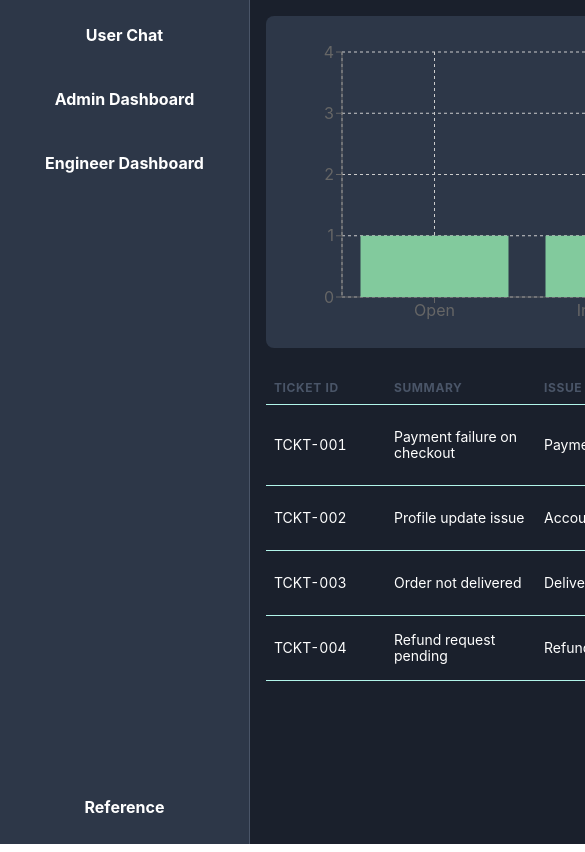
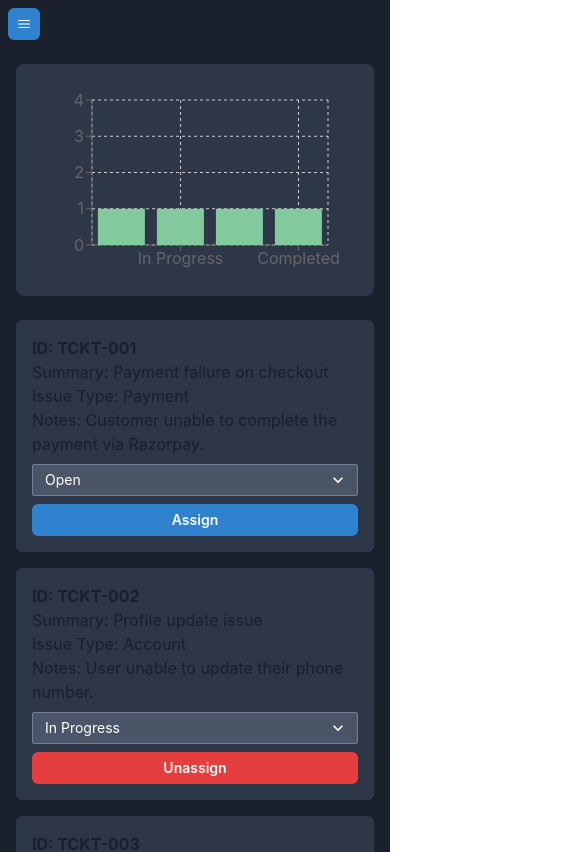
Before and after one commit to dhanyaaleena/ai_support_chat_assistant, a Next.js app in the folder chat-assistant-frontend/: page /support-chat/admin in a window 390 px wide. Shown: the top 852 px of the page, 585 px wide, since content can reach past the window. Built offline with nearby package versions, Linux system fonts and the light colour scheme.

Commit message:
added mobile view changes

```diff
--- a/chat-assistant-frontend/package.json
+++ b/chat-assistant-frontend/package.json
@@ -9,6 +9,7 @@
     "lint": "next lint"
   },
   "dependencies": {
+    "@chakra-ui/icons": "^2.2.4",
     "@chakra-ui/react": "^2.10.5",
     "@chakra-ui/toast": "^7.0.2",
     "@emotion/react": "^11.14.0",
@@ -19,6 +20,7 @@
     "package.json": "^2.0.1",
     "react": "^18.3.1",
     "react-dom": "^18.3.1",
+    "react-icons": "^5.4.0",
     "recharts": "^2.15.1"
   },
   "devDependencies": {
--- a/chat-assistant-frontend/src/pages/admin/index.jsx
+++ b/chat-assistant-frontend/src/pages/admin/index.jsx
@@ -1,45 +1,38 @@
-import { Box, Table, Thead, Tbody, Tr, Th, Td, Button, Flex, Select } from '@chakra-ui/react';
+import {
+  Box, Table, Thead, Tbody, Tr, Th, Td, Button, Flex, Select,
+  useBreakpointValue, IconButton, Drawer, DrawerOverlay, DrawerContent, DrawerCloseButton
+} from '@chakra-ui/react';
 import { useState, useEffect } from 'react';
 import { BarChart, Bar, XAxis, YAxis, Tooltip, CartesianGrid, ResponsiveContainer } from 'recharts';
 import { getTickets, updateTicketStatus, assignTicketToEngineer, unassignTicket } from '../../utils/localStorage';
 import Sidebar from '../../components/Sidebar';
+import { FiMenu } from "react-icons/fi";
+import { HamburgerIcon } from '@chakra-ui/icons';
 
 export default function AdminView() {
   const [tickets, setTickets] = useState([]);
+  const [isSidebarOpen, setSidebarOpen] = useState(false);
+  const isMobile = useBreakpointValue({ base: true, md: false });
 
   useEffect(() => {
-    // Load tickets from localStorage and merge with sample tickets on app startup
     setTickets(getTickets());
   }, []);
 
   const handleStatusChange = (ticketId, newStatus) => {
-    // Update the status of the ticket in localStorage and state
     updateTicketStatus(ticketId, newStatus);
-    const updatedTickets = tickets.map((ticket) =>
-      ticket.id === ticketId ? { ...ticket, status: newStatus } : ticket
-    );
-    setTickets(updatedTickets);
+    setTickets(tickets.map(ticket => ticket.id === ticketId ? { ...ticket, status: newStatus } : ticket));
   };
 
   const handleAssign = (ticketId) => {
-    // Assign ticket to engineer and update in localStorage and state
     assignTicketToEngineer(ticketId, true);
-    const updatedTickets = tickets.map((ticket) =>
-      ticket.id === ticketId ? { ...ticket, assignedToEngineer: true } : ticket
-    );
-    setTickets(updatedTickets);
+    setTickets(tickets.map(ticket => ticket.id === ticketId ? { ...ticket, assignedToEngineer: true } : ticket));
   };
 
   const handleUnassign = (ticketId) => {
-    // Unassign ticket from engineer and update in localStorage and state
     unassignTicket(ticketId);
-    const updatedTickets = tickets.map((ticket) =>
-      ticket.id === ticketId ? { ...ticket, assignedToEngineer: false } : ticket
-    );
-    setTickets(updatedTickets);
+    setTickets(tickets.map(ticket => ticket.id === ticketId ? { ...ticket, assignedToEngineer: false } : ticket));
   };
 
-  // Function to generate chart data based on ticket status
   const getChartData = () => {
     const statusCounts = tickets.reduce((acc, ticket) => {
       acc[ticket.status] = (acc[ticket.status] || 0) + 1;
@@ -53,17 +46,48 @@ export default function AdminView() {
   };
 
   return (
-    <Flex>
-      {/* Sidebar */}
-      <Box width="250px" bg="gray.800" color="white" position="fixed" height="100vh">
+    <Flex direction="column" minH="100vh" bg="gray.800" color="e0e1dd">
+      {/* Mobile Sidebar Toggle */}
+      {isMobile && (
+        <IconButton
+          icon={<FiMenu />}
+          aria-label="Open Menu"
+          onClick={() => setSidebarOpen(true)}
+          position="absolute"
+          top={2}
+          left={2}
+          zIndex="1000"
+          colorScheme="blue"
+          size="sm"
+        />
+      )}
+
+      {/* Sidebar for Desktop & Mobile Drawer */}
+      {!isMobile && (
+        <Box width="250px" bg="gray.900" position="fixed" height="100vh">
           <Sidebar />
         </Box>
+      )}
+      {isMobile && (
+        <Drawer isOpen={isSidebarOpen} placement="left" onClose={() => setSidebarOpen(false)}>
+          <DrawerOverlay />
+          <DrawerContent bg="gray.900" p={4}>
+            <DrawerCloseButton color="e0e1dd" />
+            <Sidebar />
+          </DrawerContent>
+        </Drawer>
+      )}
 
-      {/* Admin Dashboard */}
-      <Box p={4} bg="gray.800" color="white" minH="100vh" flex="1" marginLeft="250px">
+      {/* Main Content */}
+      <Box
+        p={4}
+        flex="1"
+        ml={isMobile ? 0 : "250px"}
+        mt={isMobile ? 12 : 0} // Added margin-top for mobile to avoid overlap with button
+      >
         {/* Ticket Statistics Graph */}
         <Box bg="gray.700" p={4} mb={6} borderRadius="lg">
-          <ResponsiveContainer width="100%" height={300}>
+          <ResponsiveContainer width="100%" height={isMobile ? 200 : 300}>
             <BarChart data={getChartData()} margin={{ top: 20, right: 30, left: 0, bottom: 5 }}>
               <CartesianGrid strokeDasharray="3 3" />
               <XAxis dataKey="name" />
@@ -74,35 +98,34 @@ export default function AdminView() {
           </ResponsiveContainer>
         </Box>
 
-        {/* Ticket Table */}
+        {/* Ticket Table (Desktop) */}
+        {!isMobile ? (
           <Box overflowX="auto">
             <Table variant="simple" colorScheme="teal" size="sm">
               <Thead>
                 <Tr>
-                <Th p={2} minWidth="120px">Ticket ID</Th>
-                <Th p={2} minWidth="150px">Summary</Th>
-                <Th p={2} minWidth="120px">Issue Type</Th>
-                <Th p={2} minWidth="150px" maxWidth="200px" isTruncated>Additional Notes</Th>
-                <Th p={2} minWidth="120px">Status</Th>
-                <Th p={2} minWidth="150px">Actions</Th>
+                  <Th>Ticket ID</Th>
+                  <Th>Summary</Th>
+                  <Th>Issue Type</Th>
+                  <Th>Additional Notes</Th>
+                  <Th>Status</Th>
+                  <Th>Actions</Th>
                 </Tr>
               </Thead>
               <Tbody>
-              {tickets.map((ticket) => (
+                {tickets.map(ticket => (
                   <Tr key={ticket.id}>
-                  <Td p={2}>{ticket.id}</Td>
-                  <Td p={2}>{ticket.summary}</Td>
-                  <Td p={2}>{ticket.issueType}</Td>
-                  <Td p={2} style={{ whiteSpace: 'normal', wordBreak: 'break-word' }}>
-                    {ticket.additionalNotes}
-                  </Td>
-                  <Td p={2}>
+                    <Td>{ticket.id}</Td>
+                    <Td>{ticket.summary}</Td>
+                    <Td>{ticket.issueType}</Td>
+                    <Td>{ticket.additionalNotes}</Td>
+                    <Td>
                       <Select
                         value={ticket.status}
                         onChange={(e) => handleStatusChange(ticket.id, e.target.value)}
                         bg="gray.600"
                         borderColor="gray.500"
-                      color="white"
+                        color="e0e1dd"
                         size="sm"
                       >
                         <option value="Open">Open</option>
@@ -111,15 +134,15 @@ export default function AdminView() {
                         <option value="Blocked">Blocked</option>
                       </Select>
                     </Td>
-                  <Td p={2}>
+                    <Td>
                       {!ticket.assignedToEngineer && ticket.status !== "Assigned to Engineer" && (
                         <Button colorScheme="blue" onClick={() => handleAssign(ticket.id)} size="sm">
-                        Assign to Engineer
+                          Assign
                         </Button>
                       )}
                       {ticket.assignedToEngineer && (
                         <Button colorScheme="red" onClick={() => handleUnassign(ticket.id)} size="sm">
-                        Unassign from Engineer
+                          Unassign
                         </Button>
                       )}
                     </Td>
@@ -128,6 +151,47 @@ export default function AdminView() {
               </Tbody>
             </Table>
           </Box>
+        ) : (
+          // Mobile View: Display tickets in stacked card format
+          <Box>
+            {tickets.map(ticket => (
+              <Box key={ticket.id} p={4} bg="gray.700" mb={4} borderRadius="md">
+                <Box fontWeight="bold">ID: {ticket.id}</Box>
+                <Box>Summary: {ticket.summary}</Box>
+                <Box>Issue Type: {ticket.issueType}</Box>
+                <Box>Notes: {ticket.additionalNotes}</Box>
+                <Box>
+                  <Select
+                    value={ticket.status}
+                    onChange={(e) => handleStatusChange(ticket.id, e.target.value)}
+                    bg="gray.600"
+                    borderColor="gray.500"
+                    color="white"
+                    size="sm"
+                    mt={2}
+                  >
+                    <option value="Open">Open</option>
+                    <option value="In Progress">In Progress</option>
+                    <option value="Completed">Completed</option>
+                    <option value="Blocked">Blocked</option>
+                  </Select>
+                </Box>
+                <Flex mt={2} gap={2}>
+                  {!ticket.assignedToEngineer && ticket.status !== "Assigned to Engineer" && (
+                    <Button colorScheme="blue" onClick={() => handleAssign(ticket.id)} size="sm" flex="1">
+                      Assign
+                    </Button>
+                  )}
+                  {ticket.assignedToEngineer && (
+                    <Button colorScheme="red" onClick={() => handleUnassign(ticket.id)} size="sm" flex="1">
+                      Unassign
+                    </Button>
+                  )}
+                </Flex>
+              </Box>
+            ))}
+          </Box>
+        )}
       </Box>
     </Flex>
   );
```
Also changed, not shown: chat-assistant-frontend/src/components/ChatInterface.jsx (+47 -29 lines), chat-assistant-frontend/src/pages/engineer/index.jsx (+46 -7 lines), 1 other file (tests, documents, lock files or other folders). Lines whose indentation alone changed are shown as unchanged.
